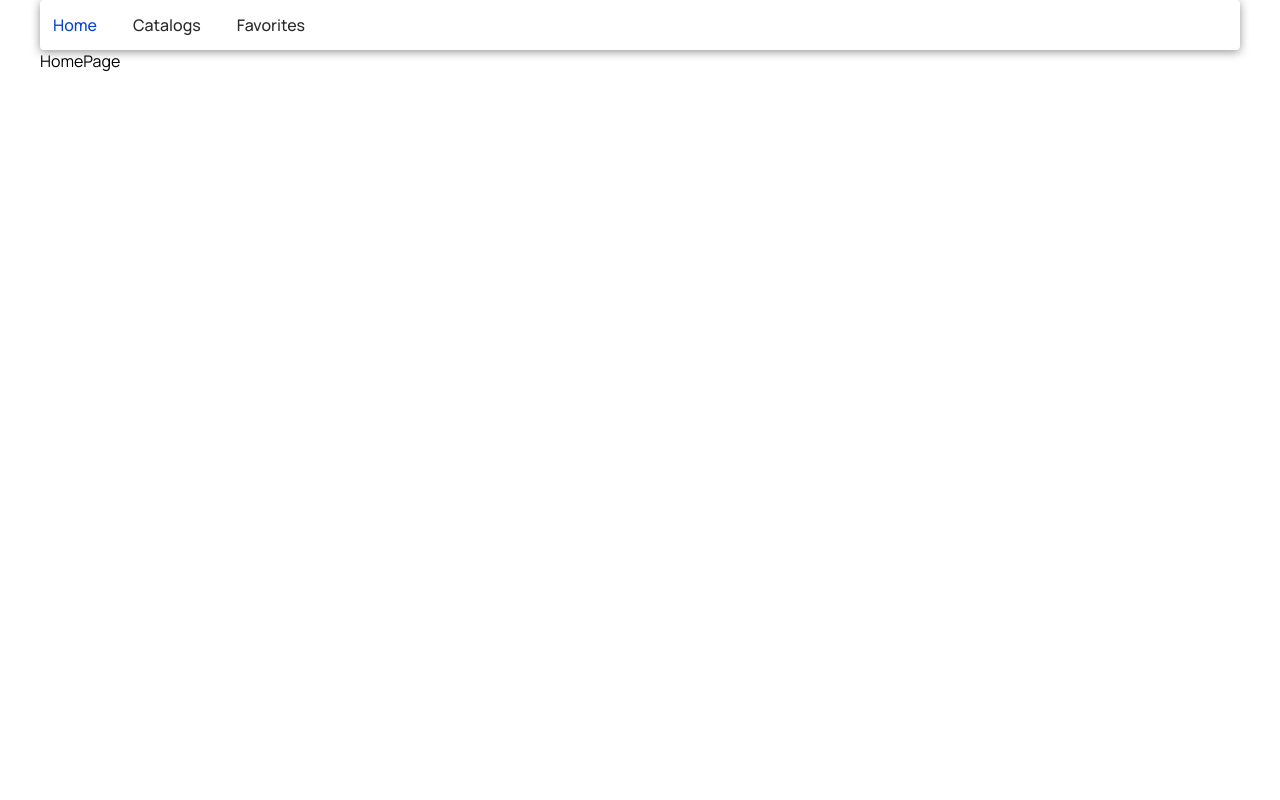
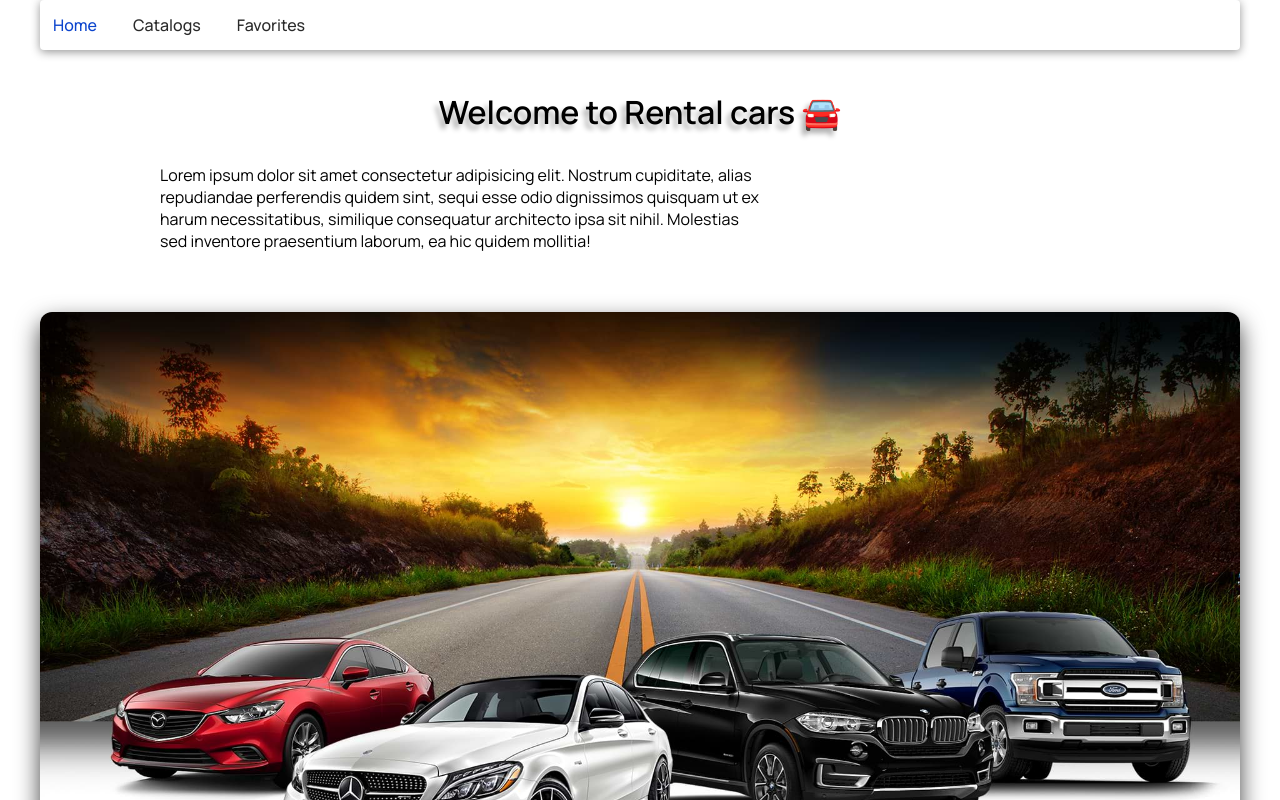
Before and after one commit to svmoskalyov/car-rental, a React (Vite) app: page / in a window 1280 px wide. Shown: the top 800 px of the page. Built offline with nearby package versions, Linux system fonts and the light colour scheme.

Commit message:
creates Home Page

```diff
--- a/src/pages/HomePage/HomePage.jsx
+++ b/src/pages/HomePage/HomePage.jsx
@@ -1,3 +1,45 @@
+import img from 'assets/images/home_m.jpeg';
+
 export const HomePage = () => {
-  return <div>HomePage</div>;
+  return (
+    <div>
+      <h1
+        style={{
+          marginTop: '40px',
+          textAlign: 'center',
+          textShadow: '-4px 5px 5px rgba(0,0,0,0.3)',
+        }}
+      >
+        Welcome to Rental cars 🚘
+      </h1>
+      <p
+        style={{
+          marginTop: '30px',
+          marginBottom: '60px',
+          marginLeft: '10%',
+          width: '50%',
+        }}
+      >
+        Lorem ipsum dolor sit amet consectetur adipisicing elit. Nostrum
+        cupiditate, alias repudiandae perferendis quidem sint, sequi esse odio
+        dignissimos quisquam ut ex harum necessitatibus, similique consequatur
+        architecto ipsa sit nihil. Molestias sed inventore praesentium laborum,
+        ea hic quidem mollitia!
+      </p>
+      <div
+        style={{
+          marginLeft: 'auto',
+          marginRight: 'auto',
+          backgroundImage: `url('${img}')`,
+          backgroundSize: 'cover',
+          backgroundRepeat: 'no-repeat',
+          backgroundPosition: 'center',
+          width: '100%',
+          height: 600,
+          borderRadius: 12,
+          boxShadow: ' 0px 10px 23px 0px rgba(0,0,0,0.75)',
+        }}
+      ></div>
+    </div>
+  );
 };
```
Also changed, not shown: src/assets/images/home_m.jpeg (added).
